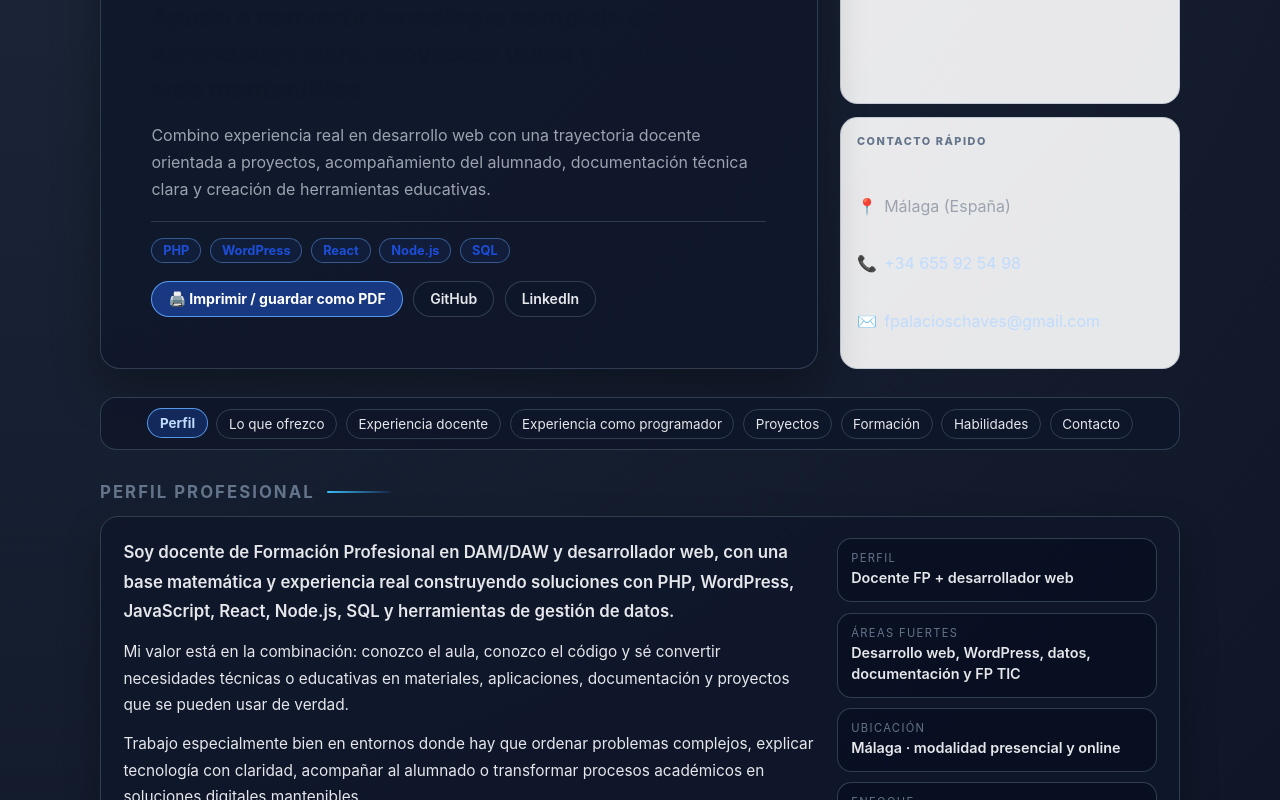
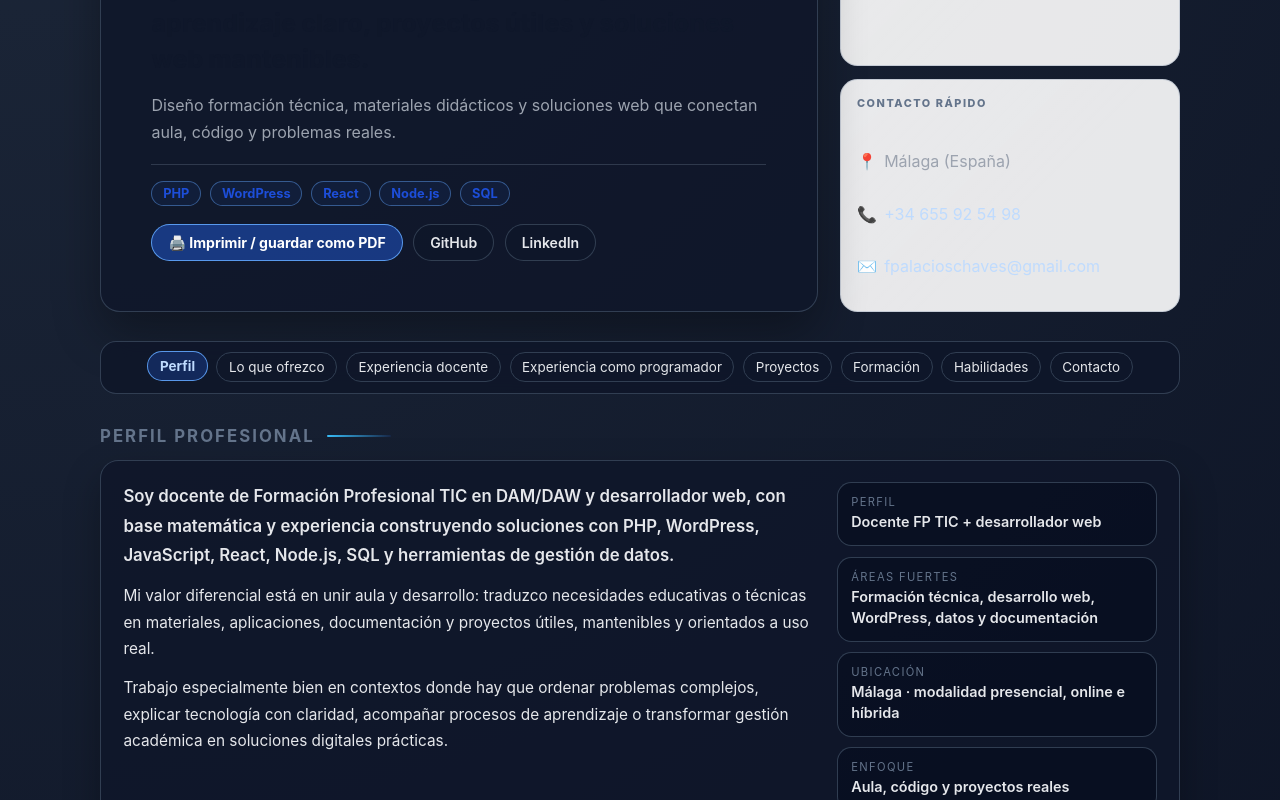
Before and after one commit to fpalacioschaves/cv-react, a React (Vite) app: page / in a window 1280 px wide. Shown: the part 460-1260 px from the top of the page. Built offline with nearby package versions, Linux system fonts and the light colour scheme; no server answers.

Commit message:
Refine professional positioning copy

```diff
--- a/src/data/text.js
+++ b/src/data/text.js
@@ -2,22 +2,22 @@ export const TEXT = {
   es: {
     chip: 'Currículum Vitae interactivo',
     headline:
-      'Docente técnico en DAW/DAM · Desarrollador PHP, WordPress, React y Node · Especialista en bases de datos',
+      'Docente FP TIC en DAM/DAW · Desarrollador web full stack · Tecnología educativa y datos',
     heroSummary:
-      'Combino experiencia real en desarrollo web con una trayectoria docente orientada a proyectos, acompañamiento del alumnado, documentación técnica clara y creación de herramientas educativas.',
-    badge: 'Disponible para colaboración docente, formación técnica y desarrollo web',
+      'Diseño formación técnica, materiales didácticos y soluciones web que conectan aula, código y problemas reales.',
+    badge: 'Disponible para docencia FP, formación técnica, proyectos web y herramientas educativas',
     profileTitle: 'Perfil profesional',
     profileP1:
-      'Soy docente de Formación Profesional en DAM/DAW y desarrollador web, con una base matemática y experiencia real construyendo soluciones con PHP, WordPress, JavaScript, React, Node.js, SQL y herramientas de gestión de datos.',
+      'Soy docente de Formación Profesional TIC en DAM/DAW y desarrollador web, con base matemática y experiencia construyendo soluciones con PHP, WordPress, JavaScript, React, Node.js, SQL y herramientas de gestión de datos.',
     profileP2:
-      'Mi valor está en la combinación: conozco el aula, conozco el código y sé convertir necesidades técnicas o educativas en materiales, aplicaciones, documentación y proyectos que se pueden usar de verdad.',
+      'Mi valor diferencial está en unir aula y desarrollo: traduzco necesidades educativas o técnicas en materiales, aplicaciones, documentación y proyectos útiles, mantenibles y orientados a uso real.',
     profileP3:
-      'Trabajo especialmente bien en entornos donde hay que ordenar problemas complejos, explicar tecnología con claridad, acompañar al alumnado o transformar procesos académicos en soluciones digitales mantenibles.',
+      'Trabajo especialmente bien en contextos donde hay que ordenar problemas complejos, explicar tecnología con claridad, acompañar procesos de aprendizaje o transformar gestión académica en soluciones digitales prácticas.',
     profileHighlights: [
-      { label: 'Perfil', value: 'Docente FP + desarrollador web' },
-      { label: 'Áreas fuertes', value: 'Desarrollo web, WordPress, datos, documentación y FP TIC' },
-      { label: 'Ubicación', value: 'Málaga · modalidad presencial y online' },
-      { label: 'Enfoque', value: 'Aprender haciendo, proyectos reales y soluciones mantenibles' },
+      { label: 'Perfil', value: 'Docente FP TIC + desarrollador web' },
+      { label: 'Áreas fuertes', value: 'Formación técnica, desarrollo web, WordPress, datos y documentación' },
+      { label: 'Ubicación', value: 'Málaga · modalidad presencial, online e híbrida' },
+      { label: 'Enfoque', value: 'Aula, código y proyectos reales' },
     ],
     teachingTitle: 'Experiencia docente',
     devTitle: 'Experiencia como programador',
@@ -52,9 +52,9 @@ export const TEXT = {
     viewOnGithub: 'Ver en GitHub',
     contactTitle: 'Contacto y disponibilidad',
     contactIntro1:
-      'Estoy abierto a colaboración docente en ciclos formativos, certificados de profesionalidad, formación para empresas y proyectos de desarrollo web.',
+      'Estoy abierto a colaboraciones en docencia FP TIC, certificados de profesionalidad, formación técnica para empresas y proyectos de desarrollo web con enfoque educativo o de gestión.',
     contactIntro2:
-      'Puedo aportar especialmente en programación, bases de datos, WordPress, materiales didácticos técnicos y proyectos educativos con componente software.',
+      'Puedo aportar especialmente en programación, bases de datos, WordPress, materiales didácticos técnicos, documentación clara y herramientas software para entornos formativos.',
     contactDirect: 'También puedes escribirme directamente a',
     contactNameLabel: 'Nombre',
     contactEmailLabel: 'Correo electrónico',
@@ -74,22 +74,22 @@ export const TEXT = {
   en: {
     chip: 'Interactive résumé',
     headline:
-      'Vocational IT teacher · PHP, WordPress, React & Node developer · Databases specialist',
+      'Vocational IT teacher for DAM/DAW · Full-stack web developer · Educational technology and data',
     heroSummary:
-      'I combine real web development experience with a teaching career focused on projects, student guidance, clear technical documentation and educational tools.',
-    badge: 'Available for teaching collaboration, technical training and web development',
+      'I design technical training, learning materials and web solutions that connect the classroom, code and real-world problems.',
+    badge: 'Available for vocational teaching, technical training, web projects and educational tools',
     profileTitle: 'Professional profile',
     profileP1:
-      'I am a vocational DAM/DAW teacher and web developer, with a mathematics background and real experience building solutions with PHP, WordPress, JavaScript, React, Node.js, SQL and data management tools.',
+      'I am a vocational IT teacher for DAM/DAW programmes and a web developer, with a mathematics background and real experience building solutions with PHP, WordPress, JavaScript, React, Node.js, SQL and data management tools.',
     profileP2:
-      'My value lies in the combination: I know the classroom, I know the code, and I can turn technical or educational needs into materials, applications, documentation and projects that can actually be used.',
+      'My differentiating value lies in connecting teaching and development: I turn educational or technical needs into useful, maintainable materials, applications, documentation and real-world projects.',
     profileP3:
-      'I work especially well in contexts where complex problems need to be organised, technology needs to be explained clearly, students need guidance, or academic processes need to become maintainable digital solutions.',
+      'I work especially well in contexts where complex problems need structure, technology must be explained clearly, learning processes need guidance, or academic management has to become practical digital solutions.',
     profileHighlights: [
-      { label: 'Profile', value: 'Vocational teacher + web developer' },
-      { label: 'Strong areas', value: 'Web development, WordPress, data, documentation and IT training' },
-      { label: 'Location', value: 'Málaga · on-site and online' },
-      { label: 'Approach', value: 'Learning by doing, real projects and maintainable solutions' },
+      { label: 'Profile', value: 'Vocational IT teacher + web developer' },
+      { label: 'Strong areas', value: 'Technical training, web development, WordPress, data and documentation' },
+      { label: 'Location', value: 'Málaga · on-site, online and hybrid' },
+      { label: 'Approach', value: 'Classroom, code and real projects' },
     ],
     teachingTitle: 'Teaching experience',
     devTitle: 'Developer experience',
@@ -124,9 +124,9 @@ export const TEXT = {
     viewOnGithub: 'View on GitHub',
     contactTitle: 'Contact & availability',
     contactIntro1:
-      'I am open to teaching collaborations in vocational training, professional certificates, corporate training and web development projects.',
+      'I am open to collaborations in vocational IT teaching, professional certificates, technical training for companies and web development projects with an educational or management focus.',
     contactIntro2:
-      'I can contribute especially in programming, databases, WordPress, technical learning materials and software-based educational projects.',
+      'I can contribute especially in programming, databases, WordPress, technical learning materials, clear documentation and software tools for training environments.',
     contactDirect: 'You can also email me directly at',
     contactNameLabel: 'Name',
     contactEmailLabel: 'Email',
```
